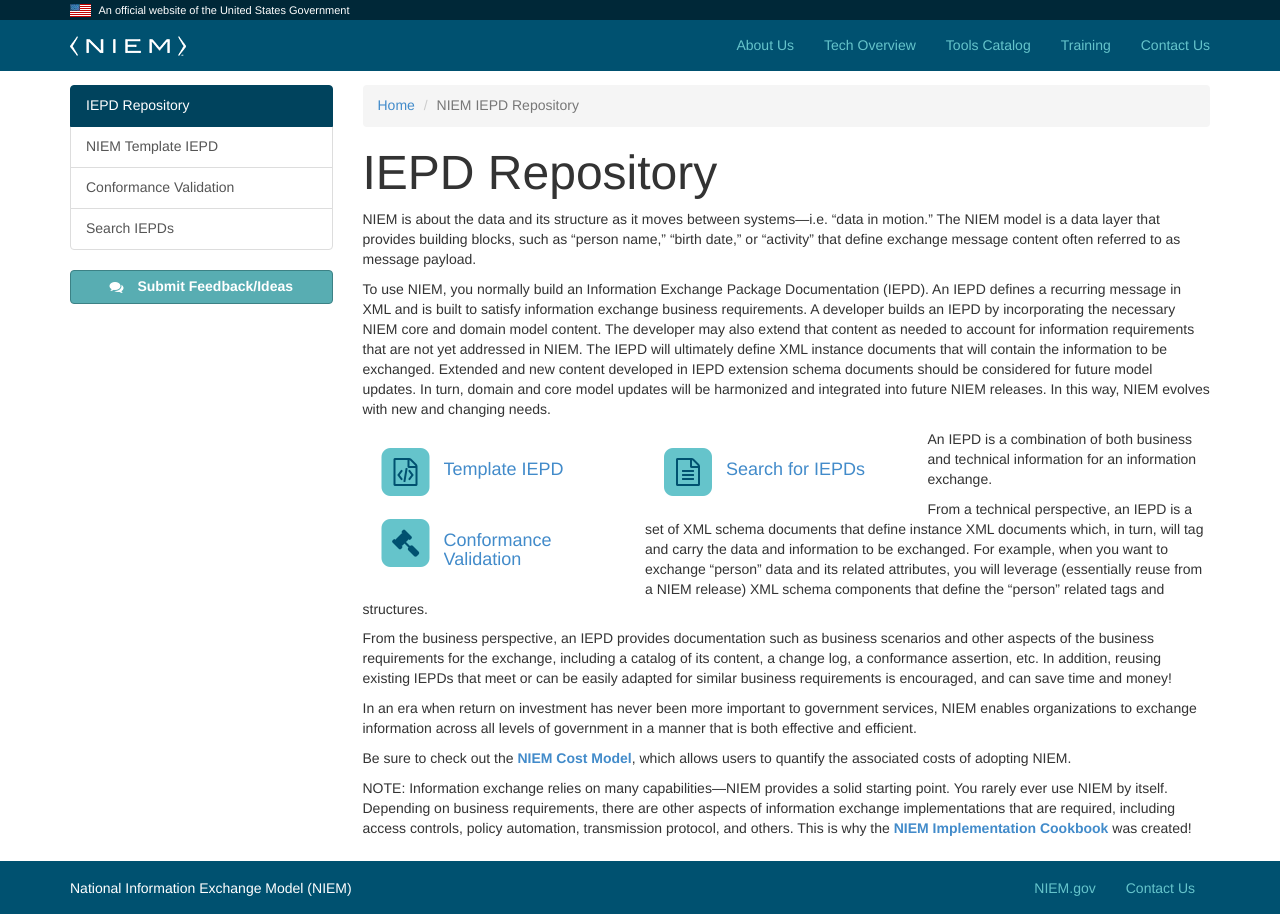
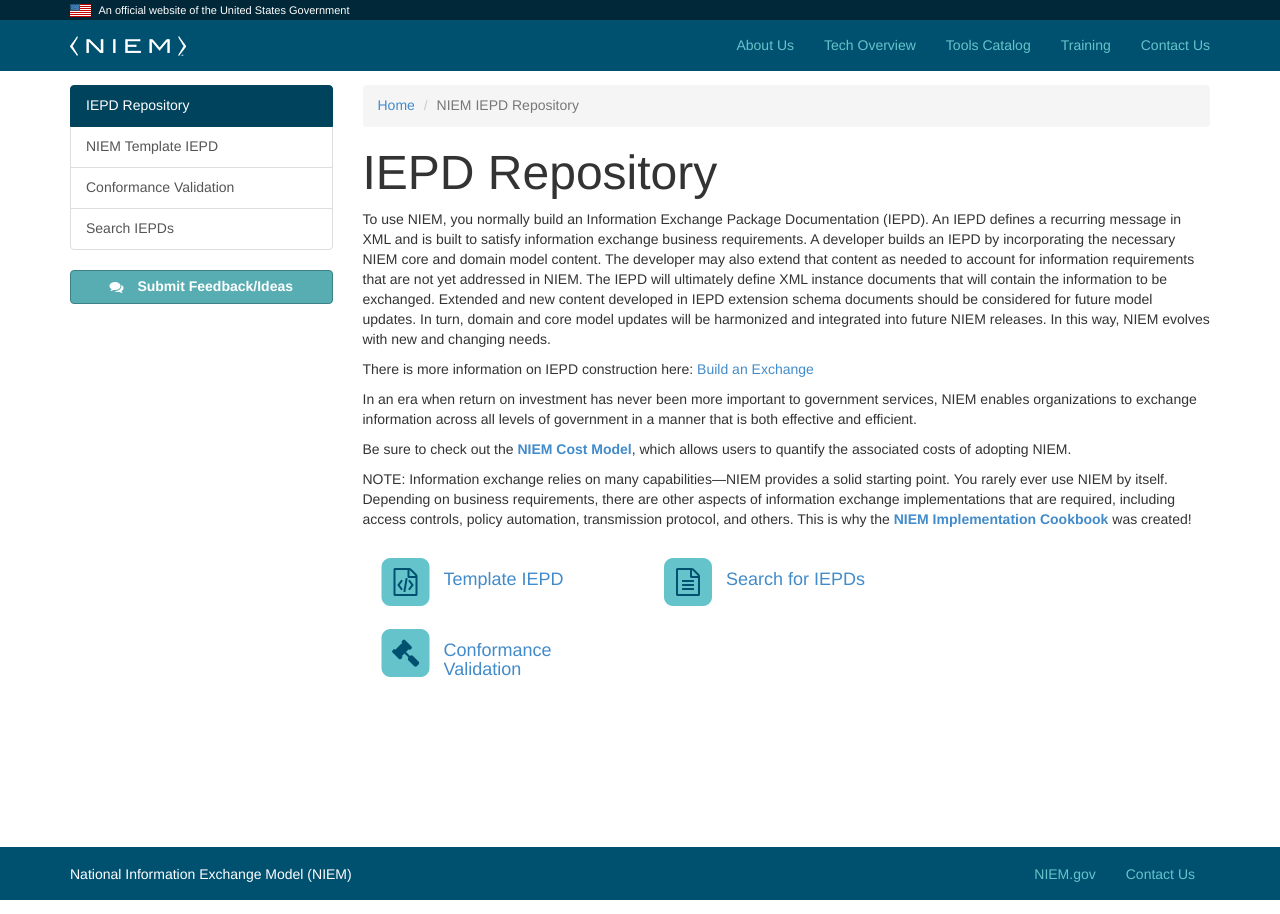
Before and after one commit to jtmrice/IEPD-Library, a Jekyll site: the page built from index.md, in a window 1280 px wide. Built offline with Jekyll 4.4.1, drawn with Linux system fonts in a browser that asks for light colours; nearby versions of some CDN libraries.

Commit message:
Update index.md

```diff
--- a/index.md
+++ b/index.md
@@ -4,9 +4,16 @@ layout: "default"
 ---
 # IEPD Repository
 
-NIEM is about the data and its structure as it moves between systems—i.e. "data in motion." The NIEM model is a data layer that provides building blocks, such as "person name," "birth date," or "activity" that define exchange message content often referred to as message payload.
+To use NIEM, you normally build an Information Exchange Package Documentation (IEPD). An IEPD defines a recurring message in XML and is built to satisfy information exchange business requirements. A developer builds an IEPD by incorporating the necessary NIEM core and domain model content. The developer may also extend that content as needed to account for information requirements that are not yet addressed in NIEM. The IEPD will ultimately define XML instance documents that will contain the information to be exchanged. Extended and new content developed in IEPD extension schema documents should be considered for future model updates. In turn, domain and core model updates will be harmonized and integrated into future NIEM releases. In this way, NIEM evolves with new and changing needs.
 
-To use NIEM, you normally build an Information Exchange Package Documentation (IEPD). An IEPD defines a recurring message in XML and is built to satisfy information exchange business requirements. A developer builds an IEPD by incorporating the necessary NIEM core and domain model content. The developer may also extend that content as needed to account for information requirements that are not yet addressed in NIEM. The IEPD will ultimately define XML instance documents that will contain the information to be exchanged. Extended and new content developed in IEPD extension schema documents should be considered for future model updates. In turn, domain and core model updates will be harmonized and integrated into future NIEM releases. In this way, NIEM evolves with new and changing needs.
+There is more information on IEPD construction here: [Build an Exchange](https://www.niem.gov/technical/Pages/Build-an-Exchange.aspx)
+
+In an era when return on investment has never been more important to government services, NIEM enables organizations to exchange information across all levels of government in a manner that is both effective and efficient.
+
+Be sure to check out the **[NIEM Cost Model](https://niem.gov/aboutniem/roadmap/Pages/cost-model.aspx)**, which allows users to quantify the associated costs of adopting NIEM.
+
+NOTE: Information exchange relies on many capabilities—NIEM provides a solid starting point. You rarely ever use NIEM by itself. Depending on business requirements, there are other aspects of information exchange implementations that are required, including access controls, policy automation, transmission protocol, and others. This is why the **[NIEM Implementation Cookbook](http://NIEM.github.io/Implementation-Cookbook)** was created!
+
 
 <!-- icon menu -->
 <div class="col-md-4">
@@ -46,16 +53,3 @@ To use NIEM, you normally build an Information Exchange Package Documentation (I
     </div>
   </div>
 </div>
-
-
-An IEPD is a combination of both business and technical information for an information exchange.
-
-From a technical perspective, an IEPD is a set of XML schema documents that define instance XML documents which, in turn, will tag and carry the data and information to be exchanged. For example, when you want to exchange "person" data and its related attributes, you will leverage (essentially reuse from a NIEM release) XML schema components that define the “person” related tags and structures.
-
-From the business perspective, an IEPD provides documentation such as business scenarios and other aspects of the business requirements for the exchange, including a catalog of its content, a change log, a conformance assertion, etc. In addition, reusing existing IEPDs that meet or can be easily adapted for similar business requirements is encouraged, and can save time and money!
-
-In an era when return on investment has never been more important to government services, NIEM enables organizations to exchange information across all levels of government in a manner that is both effective and efficient.
-
-Be sure to check out the **[NIEM Cost Model](https://niem.gov/aboutniem/roadmap/Pages/cost-model.aspx)**, which allows users to quantify the associated costs of adopting NIEM.
-
-NOTE: Information exchange relies on many capabilities—NIEM provides a solid starting point. You rarely ever use NIEM by itself. Depending on business requirements, there are other aspects of information exchange implementations that are required, including access controls, policy automation, transmission protocol, and others. This is why the **[NIEM Implementation Cookbook](https://github.com/NIEM/Implementation-Cookbook)** was created!
```
